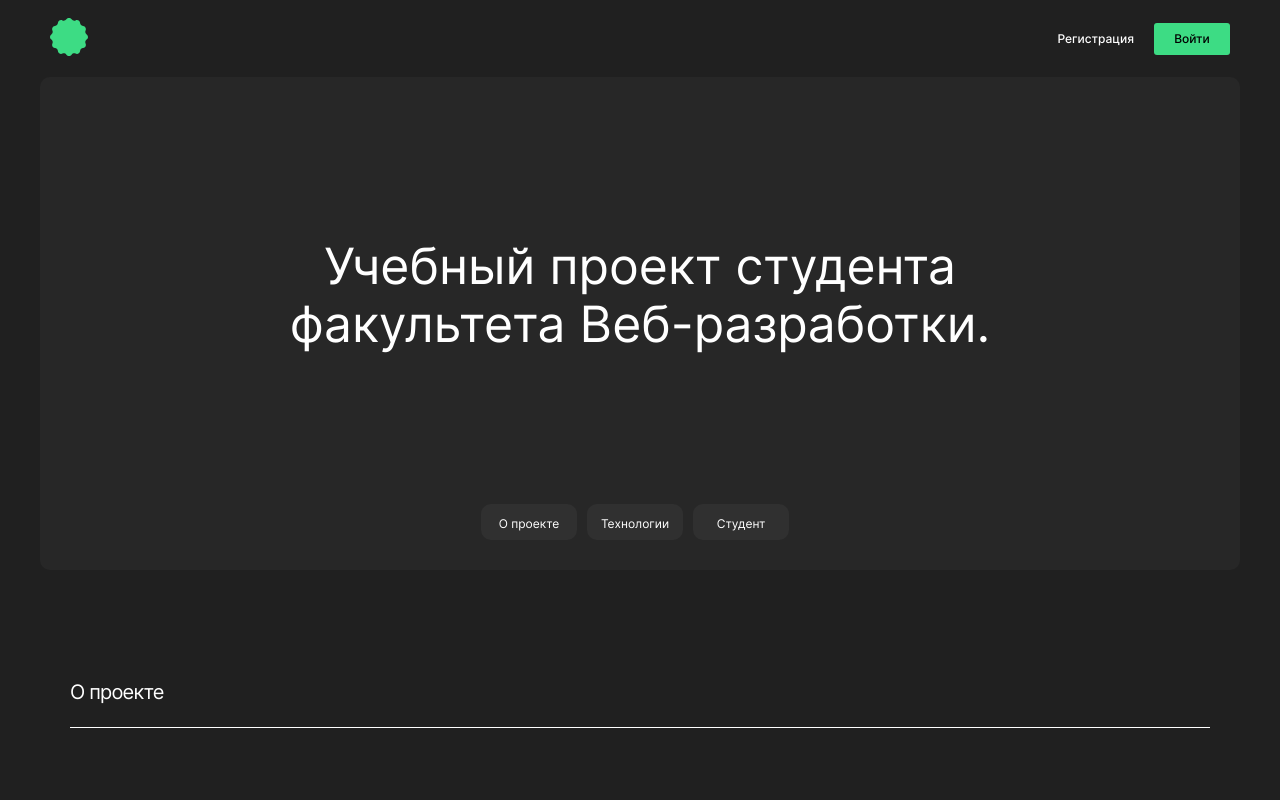
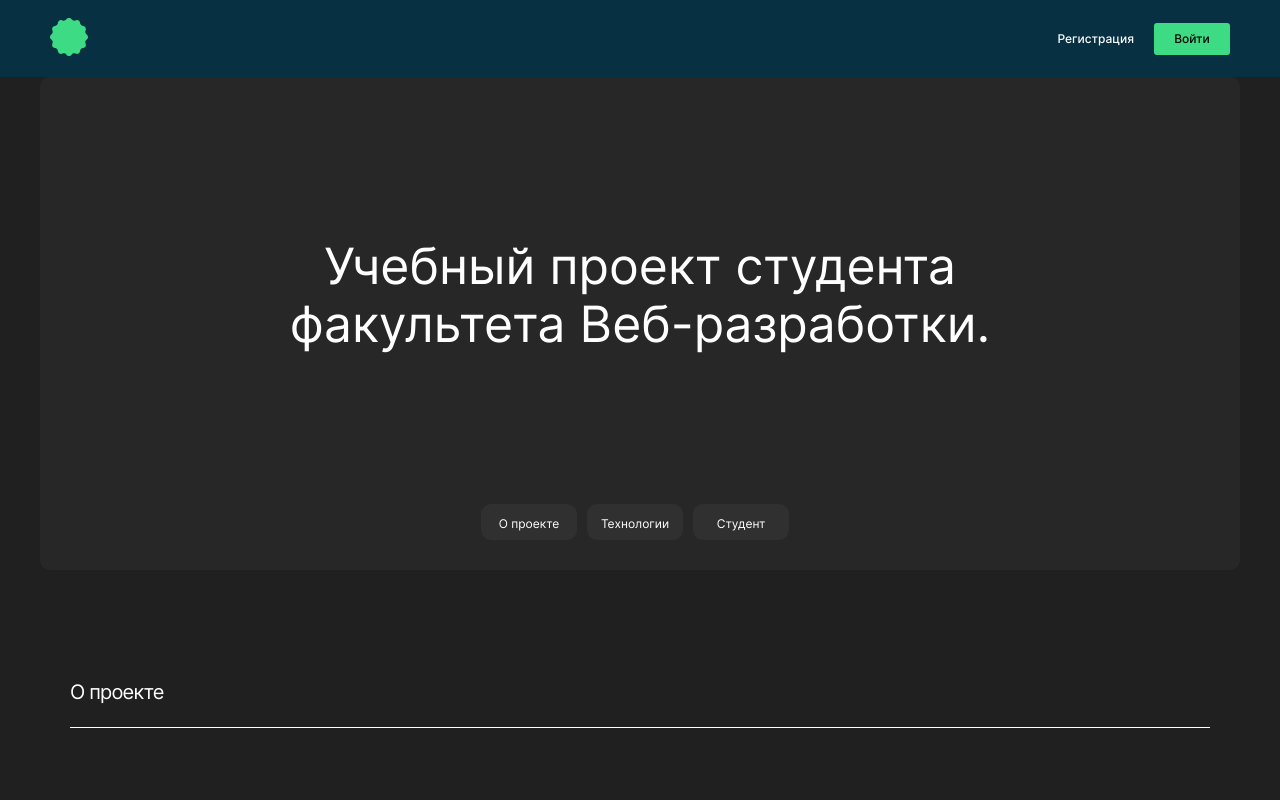
Before and after one commit to Gregory-mcbit/movies-explorer-frontend, a React (Create React App) app: page / in a window 1280 px wide. Shown: the top 800 px of the page. Built offline with nearby package versions, Linux system fonts and the light colour scheme.

Commit message:
Initial commit

```diff
--- a/src/components/Header/Header.css
+++ b/src/components/Header/Header.css
@@ -5,6 +5,7 @@
 
   .header__container {
     max-width: 1280px;
+    background-color: #073042;
     display: flex;
     justify-content: space-between;
     align-items: center;
```
Also changed, not shown: src/images/student-photo.jpg, 1 other file (tests, documents, lock files or other folders).
